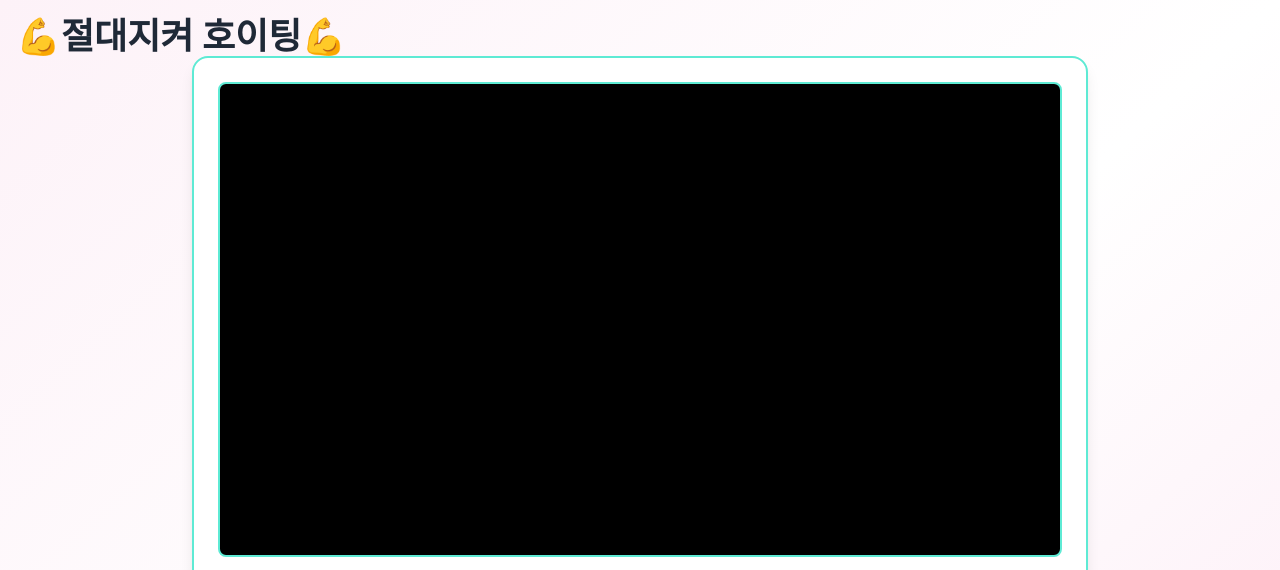
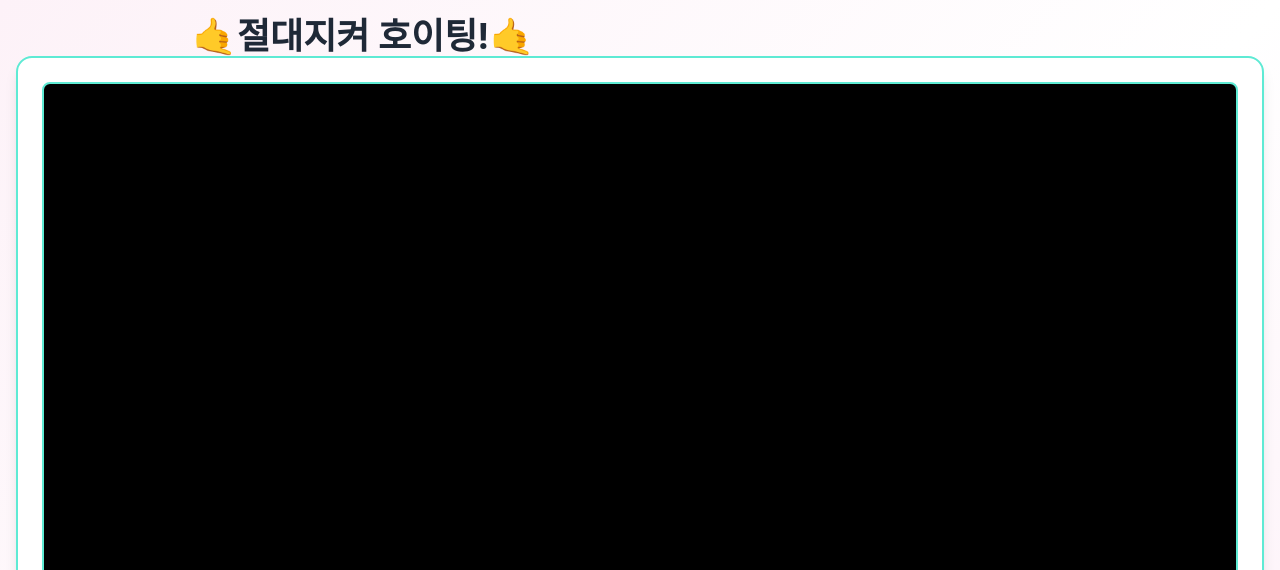
Before and after one commit to deerminho/EP01JANGHADA, a plain HTML site: page index.html in a window 1280 px wide. Shown: the top 570 px of the page. Drawn offline with nearby package versions, Linux system fonts and the light colour scheme.

Commit message:
Update index.html

```diff
--- a/index.html
+++ b/index.html
@@ -23,13 +23,15 @@
                 width: 280px;
             }
         }
-    </style><h1 class="text-xl md:text-3xl lg:text-4xl font-bold text-gray-800">
-    💪절대지켜 호이팅💪
+    </style>
 </h1>
 </head>
 <body class="min-h-screen bg-gradient-to-br from-pink-50 via-white to-pink-100 p-2 md:p-4">
     <div class="max-w-4xl mx-auto">
-
+   <h1 class="text-xl md:text-3xl lg:text-4xl font-bold text-gray-800">
+    🤙절대지켜 호이팅!🤙
+</h1>
+ </div>
 
         <!-- 비디오 플레이어 섹션 -->
         <div class="bg-white rounded-2xl p-3 md:p-6 mb-4 md:mb-6 shadow-lg border-2 border-teal-300">
```
